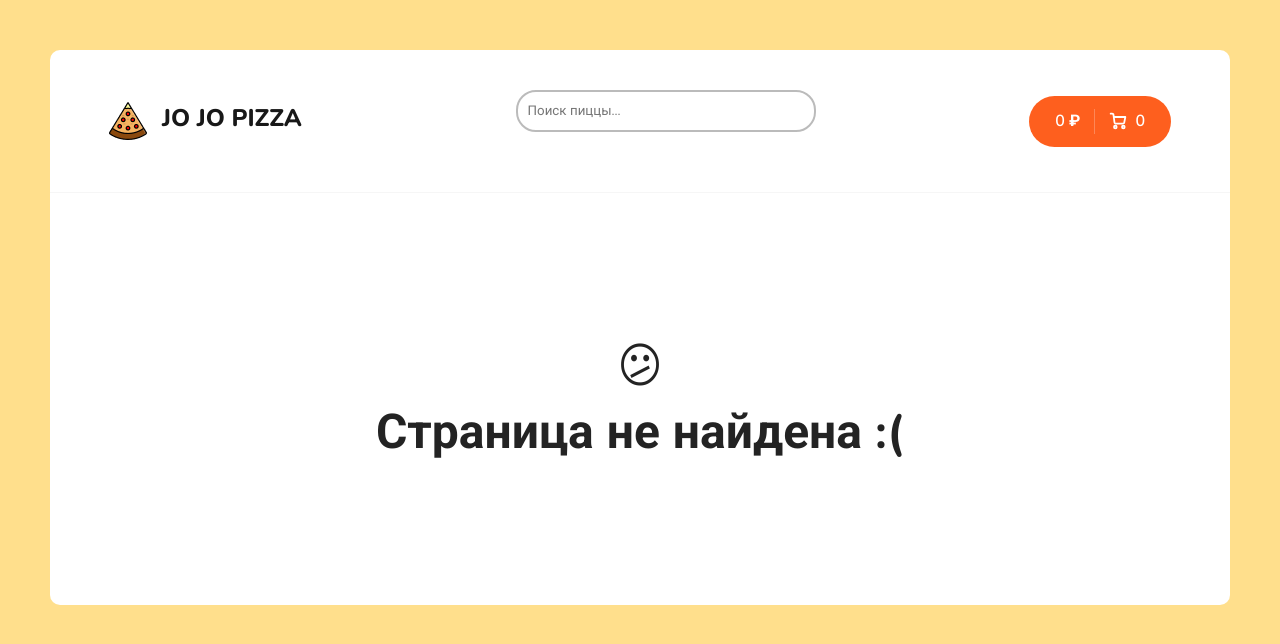
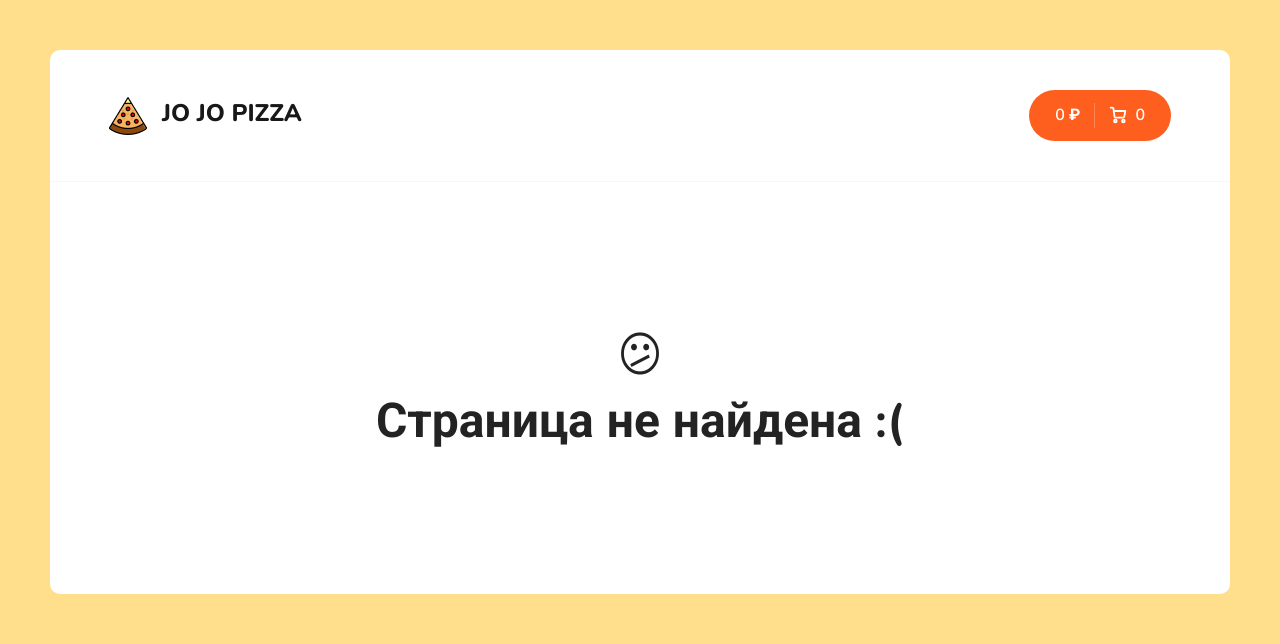
Before and after one commit to Denllar/Jo-Jo-Pizza, a React (Create React App) app: page / in a window 1280 px wide. Shown: the top 644 px of the page. Built offline with nearby package versions, Linux system fonts and the light colour scheme.

Commit message:
fix search

```diff
--- a/src/App.tsx
+++ b/src/App.tsx
@@ -14,8 +14,8 @@ const App: React.FC = () => {
       <Header />
       <div className="content">
         <Routes>
-          <Route path='/Jo-Jo-Pizza/' element={<Home />}></Route>
-          <Route path='/cart/' element={<Cart />}></Route>
+          <Route path='/Jo-Jo-Pizza' element={<Home />}></Route>
+          <Route path='/cart' element={<Cart />}></Route>
           <Route path='/pizza/:id' element={<Pizza />}></Route>
           <Route path='*' element={<NotFound />}></Route>
         </Routes>
--- a/src/components/Header/Header.tsx
+++ b/src/components/Header/Header.tsx
@@ -9,7 +9,7 @@ const Header: React.FC = () => {
     return (
         <div className="header">
             <div className="container">
-                <Link to="/Jo-Jo-Pizza/">
+                <Link to="/Jo-Jo-Pizza">
                     <div className="header__logo">
                         <img width={38} height={38} src="img/logo.png" alt="Pizza logo" />
                         <div>
@@ -19,7 +19,7 @@ const Header: React.FC = () => {
                 </Link>
 
                 {
-                    location.pathname === '/' && <Search />
+                    location.pathname === '/Jo-Jo-Pizza' && <Search />
                 }
 
                 {location.pathname !== '/cart' &&
```
